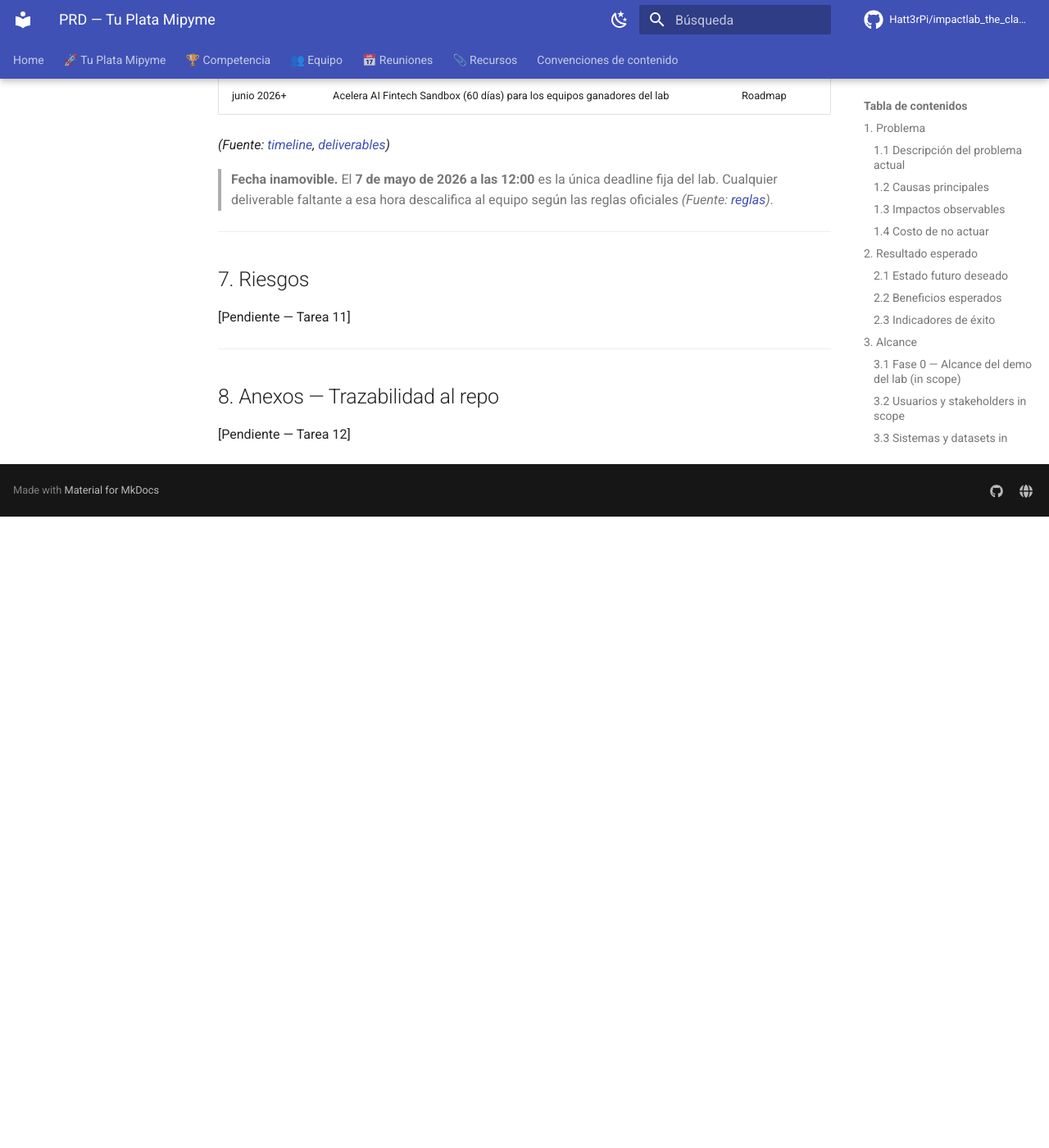
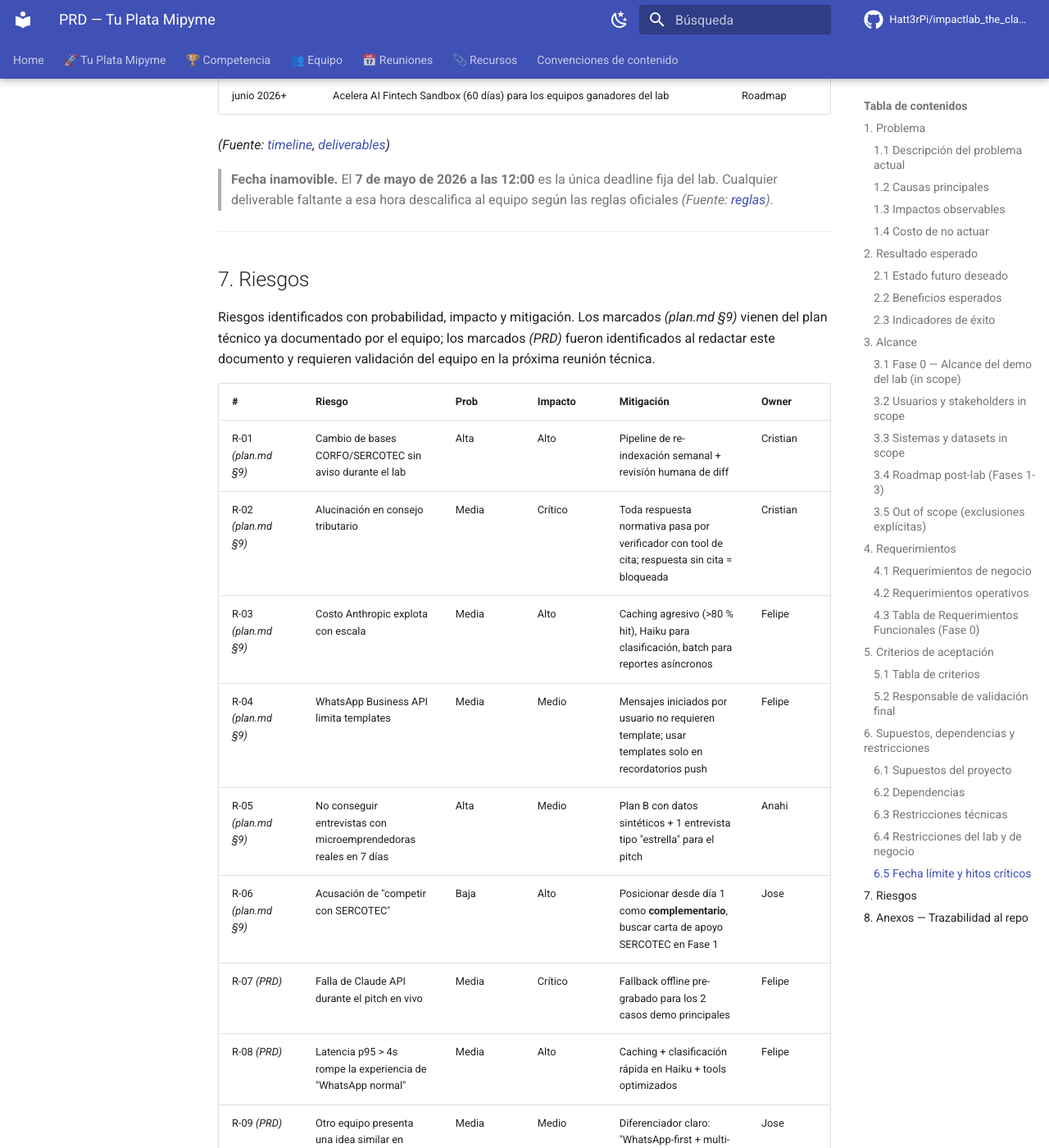
Before and after one commit to Hatt3rPi/impactlab_the_clauders, an MkDocs documentation site: the page built from docs/tu-plata-mipyme/PRD.md, in a window 1280 px wide and 1400 px high, scrolled down 22043 px. Shown: the whole window at 82% size. Built offline with MkDocs 1.6.1 and Material for MkDocs 9.7.7, drawn with Linux system fonts in a browser that asks for light colours; comment, search, counter and statistics services are not loaded; before the commit the page ends 22673 px from its top, so only the background shows below that; some of the changed text lies outside the part shown.

Commit message:
docs(prd): sección 7 - 14 riesgos con prob, impacto, mitigación y owner

```diff
--- a/docs/tu-plata-mipyme/PRD.md
+++ b/docs/tu-plata-mipyme/PRD.md
@@ -418,7 +418,27 @@ Los siguientes supuestos deben mantenerse verdaderos para que el plan de Fase 0
 
 ## 7. Riesgos
 
-[Pendiente — Tarea 11]
+Riesgos identificados con probabilidad, impacto y mitigación. Los marcados
+*(plan.md §9)* vienen del plan técnico ya documentado por el equipo; los marcados
+*(PRD)* fueron identificados al redactar este documento y requieren validación
+del equipo en la próxima reunión técnica.
+
+| # | Riesgo | Prob | Impacto | Mitigación | Owner |
+|---|---|---|---|---|---|
+| R-01 *(plan.md §9)* | Cambio de bases CORFO/SERCOTEC sin aviso durante el lab | Alta | Alto | Pipeline de re-indexación semanal + revisión humana de diff | Cristian |
+| R-02 *(plan.md §9)* | Alucinación en consejo tributario | Media | Crítico | Toda respuesta normativa pasa por verificador con tool de cita; respuesta sin cita = bloqueada | Cristian |
+| R-03 *(plan.md §9)* | Costo Anthropic explota con escala | Media | Alto | Caching agresivo (>80 % hit), Haiku para clasificación, batch para reportes asíncronos | Felipe |
+| R-04 *(plan.md §9)* | WhatsApp Business API limita templates | Media | Medio | Mensajes iniciados por usuario no requieren template; usar templates solo en recordatorios push | Felipe |
+| R-05 *(plan.md §9)* | No conseguir entrevistas con microemprendedoras reales en 7 días | Alta | Medio | Plan B con datos sintéticos + 1 entrevista tipo "estrella" para el pitch | Anahi |
+| R-06 *(plan.md §9)* | Acusación de "competir con SERCOTEC" | Baja | Alto | Posicionar desde día 1 como **complementario**, buscar carta de apoyo SERCOTEC en Fase 1 | Jose |
+| R-07 *(PRD)* | Falla de Claude API durante el pitch en vivo | Media | Crítico | Fallback offline pre-grabado para los 2 casos demo principales | Felipe |
+| R-08 *(PRD)* | Latencia p95 > 4s rompe la experiencia de "WhatsApp normal" | Media | Alto | Caching + clasificación rápida en Haiku + tools optimizados | Felipe |
+| R-09 *(PRD)* | Otro equipo presenta una idea similar en inclusión financiera | Media | Medio | Diferenciador claro: "WhatsApp-first + multi-agente real con handoffs" | Jose |
+| R-10 *(PRD)* | Sobreestimación del alcance — 4 agentes no caben en 48h | Alta | Alto | Fase 0 explícita: solo `acompanante-informal`; otros 3 quedan en Fase 1 | Jose |
+| R-11 *(PRD)* | Falla de internet en Espacio Riesco durante el pitch | Baja | Crítico | Hotspot personal de respaldo + fallback pre-grabado | Felipe |
+| R-12 *(PRD)* | Pitch deck no transmite la narrativa en 5 minutos | Media | Crítico | Ensayo cronometrado con mentores el 5 de mayo | Jose |
+| R-13 *(PRD)* | Modelo freemium choca con expectativa de gratuidad total del lab | Media | Medio | Confirmar con organización antes del 5 de mayo; preparar narrativa "Free es indefinido para acompañamiento" | Jose |
+| R-14 *(PRD)* | Costo de cumplimiento Ley 19.628 + Ley 21.719 frena la demo | Baja | Medio | Implementar lo mínimo legal para Fase 0 (consentimiento + ARCO + encriptación); profundizar en Fase 1 con asesoría legal | Cristian |
 
 ---
 
```
